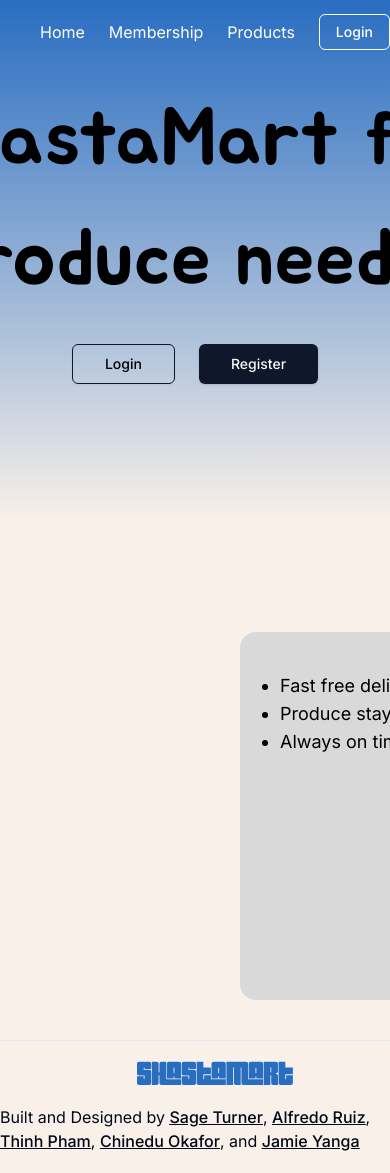
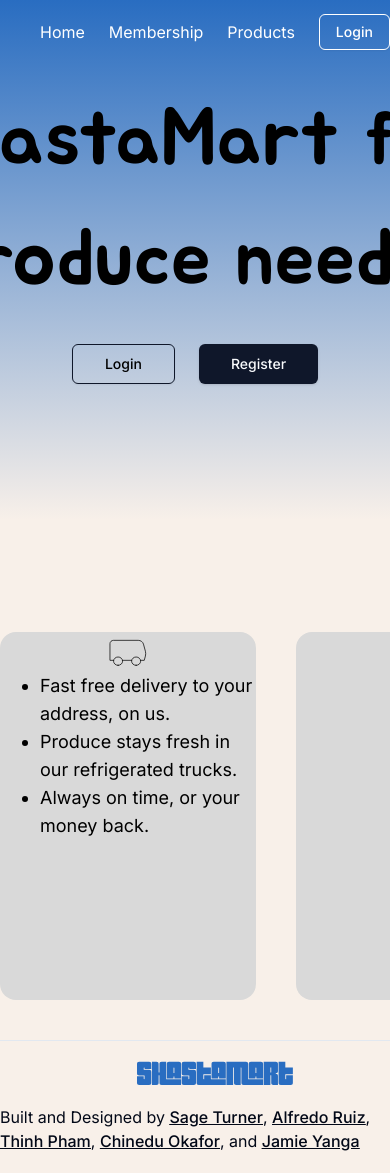
Before and after one commit to AlfredoRuiz-CS/TeamProject3380, a React (Vite) app in the folder client/: page / in a window 390 px wide. Built offline with nearby package versions, Linux system fonts and the light colour scheme; a web font is replaced by a local one.

Commit message:
Formatting on Home.tsx

```diff
--- a/client/src/pages/Home.tsx
+++ b/client/src/pages/Home.tsx
@@ -36,9 +36,9 @@ const Home = () => {
             </div>
           )}
         </div>
-        <div className="mx-[15rem] flex flex-row justify-around gap-10 pb-10">
+        <div className="mx-auto flex flex-row justify-around gap-10 pb-10">
           {/* Bus Card */}
-          <div className="flex h-[23rem] min-w-[45rem] flex-col rounded-2xl bg-[#d9d9d9]">
+          <div className="flex h-[23rem] min-w-64 flex-col rounded-2xl bg-[#d9d9d9] lg:min-w-[45rem]">
             <img src="./assets/bus.svg" className="h-10 lg:h-[15rem]" />
             <ul className="list-disc pl-10 text-lg lg:pl-32 lg:text-2xl">
               <li>Fast free delivery to your address, on us.</li>
```
Also changed, not shown: client/package.json (+5 -5 lines), 1 other file (tests, documents, lock files or other folders). Lines whose indentation alone changed are shown as unchanged.
